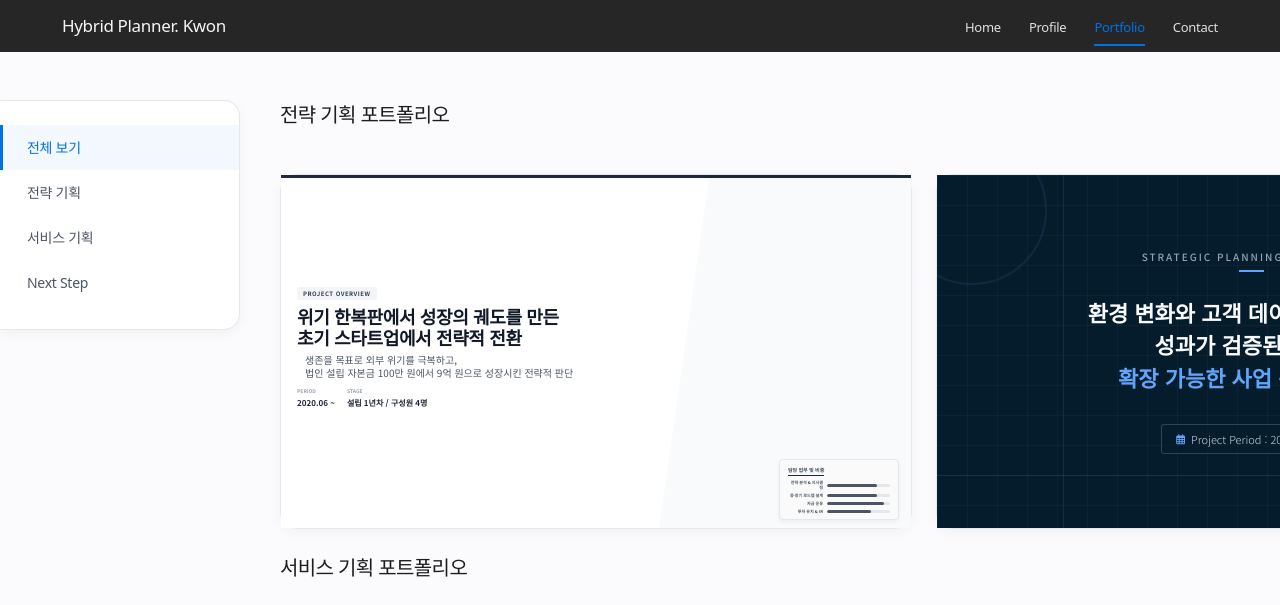
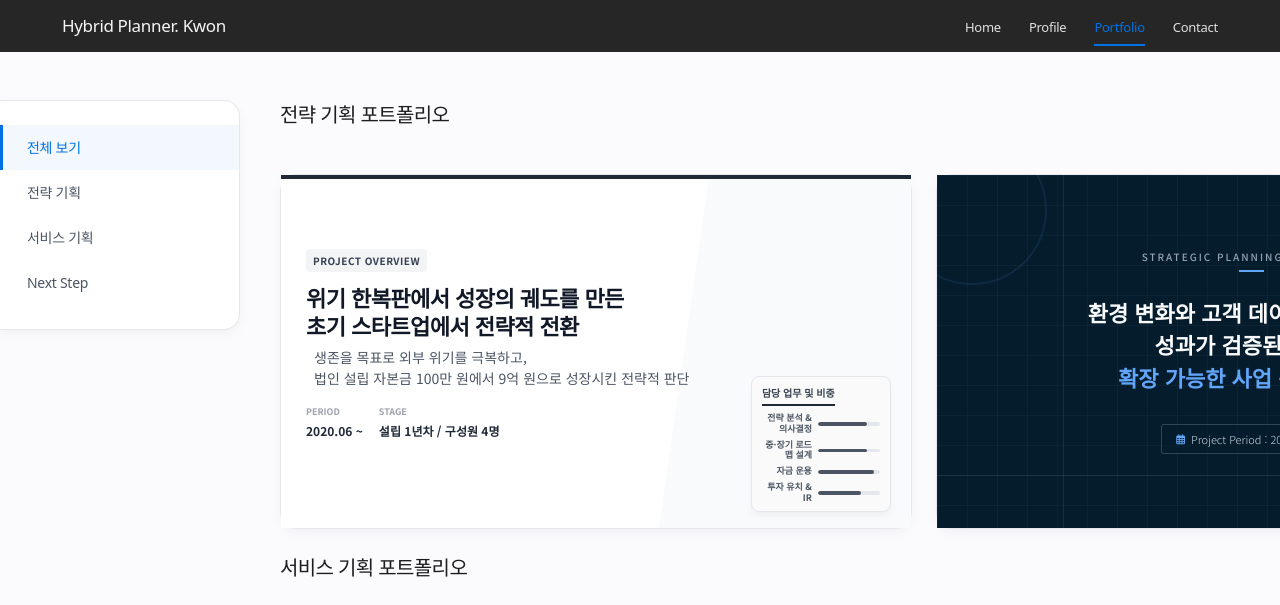
Before and after one commit to skykt1120-del/-, a plain HTML site: page portfolio.html in a window 1280 px wide. Shown: the top 605 px of the page. Drawn offline with nearby package versions, Linux system fonts and the light colour scheme.

Commit message:
전략1 썸네일 반응형 스타일 적용: 전략1-1 원본 기준 비율로 clamp()를 사용한 반응형 크기 조정

```diff
--- a/assets/css/style.css
+++ b/assets/css/style.css
@@ -2999,6 +2999,7 @@ body {
     pointer-events: none;
 }
 
+/* 전략1 썸네일: 원본 1280x720 기준으로 약 0.25배 스케일 적용 */
 .test-thumbnail-box.strategy1-box .slide-container {
     width: 100%;
     height: 100%;
@@ -3008,7 +3009,8 @@ body {
     display: flex;
     flex-direction: column;
     font-family: 'Noto Sans KR', sans-serif;
-    padding: 12px 16px;
+    /* 원본: 80px 100px → 썸네일: clamp(10px, 2vw, 20px) clamp(12px, 2.5vw, 25px) */
+    padding: clamp(10px, 2vw, 20px) clamp(12px, 2.5vw, 25px);
 }
 
 .test-thumbnail-box.strategy1-box .top-deco-line {
@@ -3016,7 +3018,8 @@ body {
     top: 0;
     left: 0;
     width: 100%;
-    height: 3px;
+    /* 원본: 12px → 썸네일: clamp(2px, 0.3vw, 4px) */
+    height: clamp(2px, 0.3vw, 4px);
     background-color: #1f2937;
     z-index: 1;
 }
@@ -3043,41 +3046,51 @@ body {
 
 .test-thumbnail-box.strategy1-box .tag-pill {
     display: inline-block;
-    padding: 2px 6px;
+    /* 원본: 6px 14px → 썸네일: clamp(2px, 0.4vw, 4px) clamp(4px, 0.8vw, 7px) */
+    padding: clamp(2px, 0.4vw, 4px) clamp(4px, 0.8vw, 7px);
     background-color: #f3f4f6;
     color: #374151;
-    font-size: 6px;
+    /* 원본: 14px → 썸네일: clamp(6px, 1vw, 10px) */
+    font-size: clamp(6px, 1vw, 10px);
     font-weight: 700;
     letter-spacing: 0.5px;
-    margin-bottom: 6px;
-    border-radius: 2px;
+    /* 원본: 30px → 썸네일: clamp(6px, 1.5vw, 12px) */
+    margin-bottom: clamp(6px, 1.5vw, 12px);
+    border-radius: 4px;
     text-transform: uppercase;
     width: fit-content;
 }
 
 .test-thumbnail-box.strategy1-box .main-title {
-    font-size: 18px;
+    /* 원본: 52px → 썸네일: clamp(14px, 2.5vw, 22px) */
+    font-size: clamp(14px, 2.5vw, 22px);
     font-weight: 900;
-    line-height: 1.2;
+    line-height: 1.25;
     color: #111827;
-    margin-bottom: 4px;
-    letter-spacing: -0.02em;
+    /* 원본: 24px → 썸네일: clamp(4px, 1vw, 8px) */
+    margin-bottom: clamp(4px, 1vw, 8px);
+    letter-spacing: -0.025em;
     word-break: keep-all;
 }
 
 .test-thumbnail-box.strategy1-box .sub-title {
-    font-size: 10px;
+    /* 원본: 24px → 썸네일: clamp(8px, 1.2vw, 14px) */
+    font-size: clamp(8px, 1.2vw, 14px);
     font-weight: 400;
     color: #4b5563;
-    line-height: 1.3;
-    margin-bottom: 8px;
-    padding-left: 8px;
+    line-height: 1.5;
+    /* 원본: 50px → 썸네일: clamp(8px, 2vw, 16px) */
+    margin-bottom: clamp(8px, 2vw, 16px);
+    /* 원본: 20px → 썸네일: clamp(4px, 0.8vw, 8px) */
+    padding-left: clamp(4px, 0.8vw, 8px);
 }
 
 .test-thumbnail-box.strategy1-box .info-grid {
     display: flex;
-    gap: 12px;
-    margin-bottom: 8px;
+    /* 원본: 40px → 썸네일: clamp(8px, 1.5vw, 16px) */
+    gap: clamp(8px, 1.5vw, 16px);
+    /* 원본: 40px → 썸네일: clamp(6px, 1.5vw, 14px) */
+    margin-bottom: clamp(6px, 1.5vw, 14px);
 }
 
 .test-thumbnail-box.strategy1-box .info-item {
@@ -3086,47 +3099,58 @@ body {
 }
 
 .test-thumbnail-box.strategy1-box .info-label {
-    font-size: 5px;
+    /* 원본: 13px → 썸네일: clamp(5px, 0.7vw, 9px) */
+    font-size: clamp(5px, 0.7vw, 9px);
     color: #9ca3af;
     font-weight: 700;
-    margin-bottom: 2px;
+    /* 원본: 6px → 썸네일: clamp(2px, 0.3vw, 4px) */
+    margin-bottom: clamp(2px, 0.3vw, 4px);
     text-transform: uppercase;
 }
 
 .test-thumbnail-box.strategy1-box .info-value {
-    font-size: 8px;
+    /* 원본: 18px → 썸네일: clamp(7px, 1vw, 12px) */
+    font-size: clamp(7px, 1vw, 12px);
     color: #1f2937;
     font-weight: 600;
 }
 
 .test-thumbnail-box.strategy1-box .graph-section {
     position: absolute;
-    bottom: 8px;
-    right: 12px;
-    width: 120px;
+    /* 원본: 60px → 썸네일: clamp(8px, 2vw, 16px) */
+    bottom: clamp(8px, 2vw, 16px);
+    /* 원본: 100px → 썸네일: clamp(8px, 2.5vw, 20px) */
+    right: clamp(8px, 2.5vw, 20px);
+    /* 원본: 500px → 썸네일: clamp(100px, 12vw, 140px) */
+    width: clamp(100px, 12vw, 140px);
     background-color: #fafafa;
-    padding: 6px 8px;
+    /* 원본: 24px 32px → 썸네일: clamp(4px, 1vw, 8px) clamp(6px, 1.2vw, 10px) */
+    padding: clamp(4px, 1vw, 8px) clamp(6px, 1.2vw, 10px);
     border: 1px solid #e5e7eb;
-    border-radius: 4px;
-    box-shadow: 0 2px 4px rgba(0, 0, 0, 0.05);
+    border-radius: 8px;
+    box-shadow: 0 4px 6px -1px rgba(0, 0, 0, 0.05);
     z-index: 10;
 }
 
 .test-thumbnail-box.strategy1-box .graph-title {
-    font-size: 5px;
+    /* 원본: 14px → 썸네일: clamp(6px, 0.9vw, 10px) */
+    font-size: clamp(6px, 0.9vw, 10px);
     font-weight: 700;
     color: #374151;
-    margin-bottom: 4px;
+    /* 원본: 16px → 썸네일: clamp(3px, 0.7vw, 7px) */
+    margin-bottom: clamp(3px, 0.7vw, 7px);
     display: block;
-    border-bottom: 1px solid #1f2937;
-    padding-bottom: 2px;
+    border-bottom: 2px solid #1f2937;
+    /* 원본: 8px → 썸네일: clamp(2px, 0.4vw, 4px) */
+    padding-bottom: clamp(2px, 0.4vw, 4px);
     width: fit-content;
 }
 
 .test-thumbnail-box.strategy1-box .progress-row {
     display: flex;
     align-items: center;
-    margin-bottom: 3px;
+    /* 원본: 12px → 썸네일: clamp(2px, 0.5vw, 5px) */
+    margin-bottom: clamp(2px, 0.5vw, 5px);
 }
 
 .test-thumbnail-box.strategy1-box .progress-row:last-child {
@@ -3134,28 +3158,32 @@ body {
 }
 
 .test-thumbnail-box.strategy1-box .progress-label {
-    width: 35px;
-    font-size: 4px;
+    /* 원본: 140px → 썸네일: clamp(30px, 4vw, 50px) */
+    width: clamp(30px, 4vw, 50px);
+    /* 원본: 13px → 썸네일: clamp(5px, 0.7vw, 9px) */
+    font-size: clamp(5px, 0.7vw, 9px);
     font-weight: 600;
     color: #4b5563;
     text-align: right;
-    margin-right: 4px;
+    /* 원본: 16px → 썸네일: clamp(3px, 0.6vw, 6px) */
+    margin-right: clamp(3px, 0.6vw, 6px);
     flex-shrink: 0;
     line-height: 1.2;
 }
 
 .test-thumbnail-box.strategy1-box .progress-bar-bg {
     flex: 1;
-    height: 3px;
+    /* 원본: 8px → 썸네일: clamp(2px, 0.3vw, 4px) */
+    height: clamp(2px, 0.3vw, 4px);
     background-color: #e5e7eb;
-    border-radius: 2px;
+    border-radius: 4px;
     overflow: hidden;
 }
 
 .test-thumbnail-box.strategy1-box .progress-bar-fill {
     height: 100%;
     background-color: #4b5563;
-    border-radius: 2px;
+    border-radius: 4px;
 }
 
 /* Strategy2 Box Content Styling */
```
